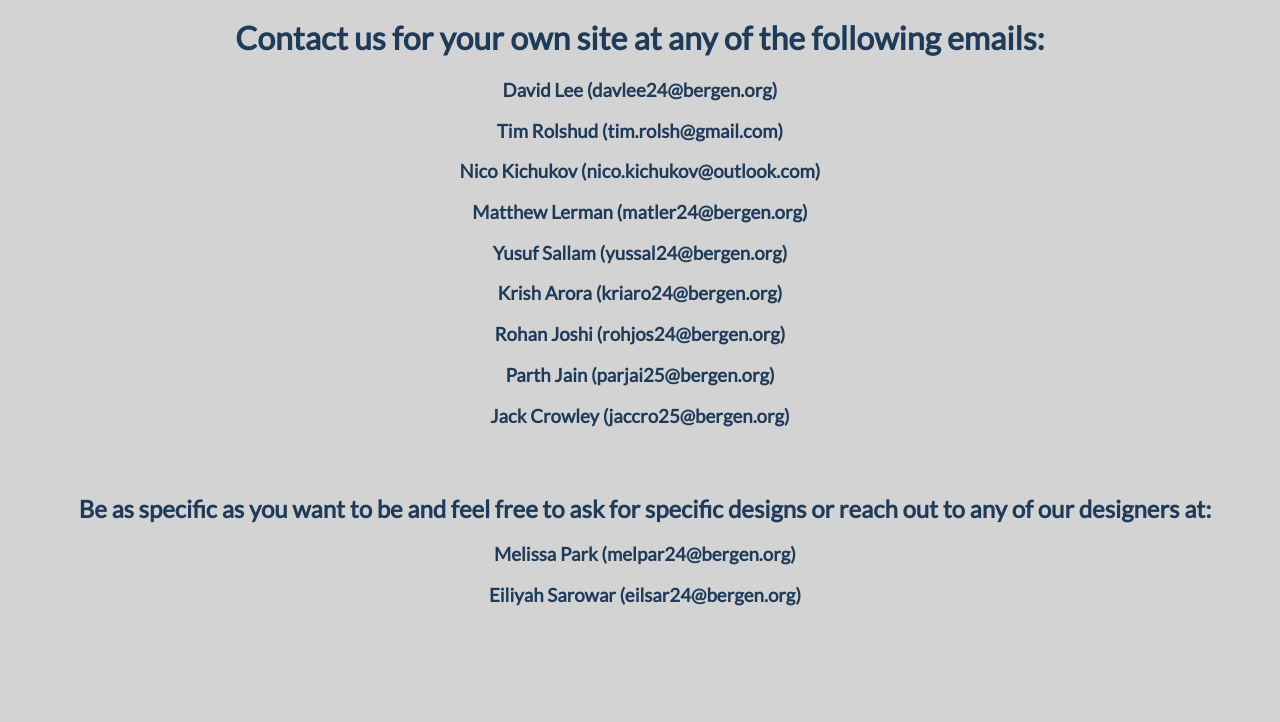
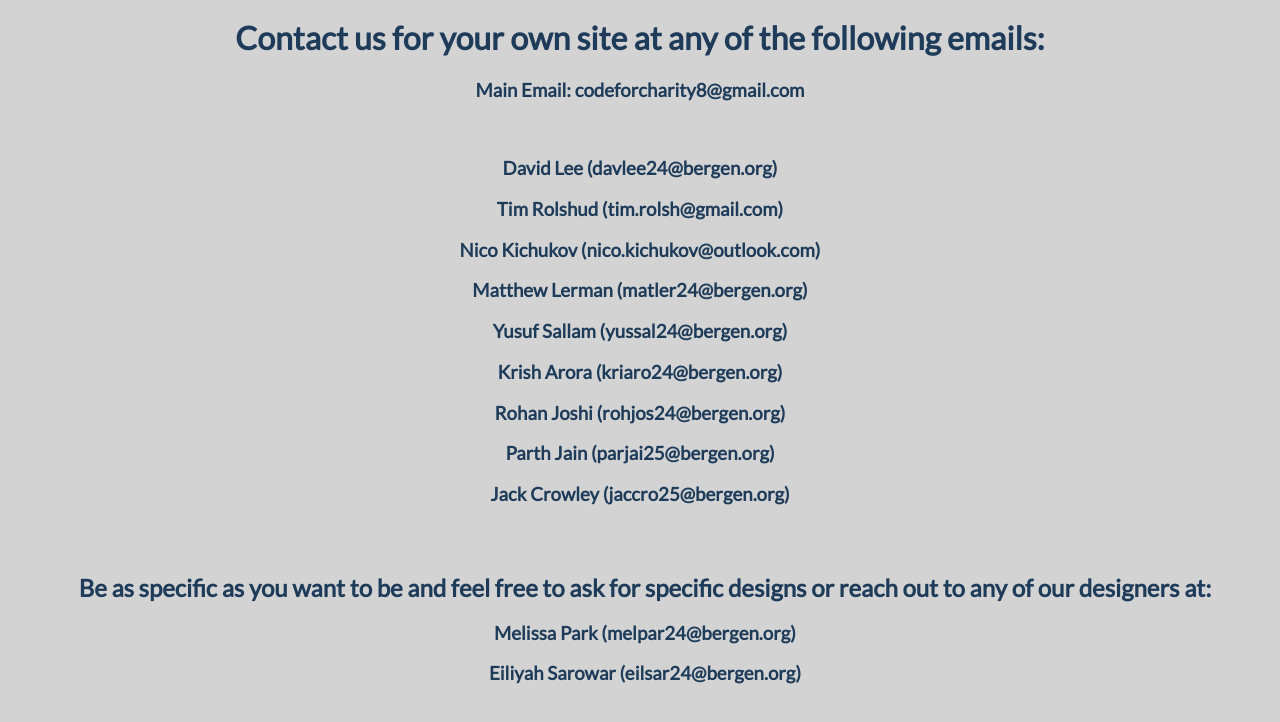
Before and after one commit to bca-code-for-charity/cfc-homepage-web, a plain HTML site: page contact-us/index.html in a window 1280 px wide. Shown: the part 70-792 px from the top of the page. Drawn offline with nearby package versions, Linux system fonts and the light colour scheme.

Commit message:
finished contact us

```diff
--- a/contact-us/index.html
+++ b/contact-us/index.html
@@ -32,7 +32,8 @@
         <h1>
             Contact us for your own site at any of the following emails:
         </h1>
-
+        <h3>Main Email: codeforcharity8@gmail.com</h3>
+<br>
         <h3>David Lee (davlee24@bergen.org) </h3>
         <h3>Tim Rolshud (tim.rolsh@gmail.com)</h3>
         <h3>Nico Kichukov (nico.kichukov@outlook.com)</h3>
```
